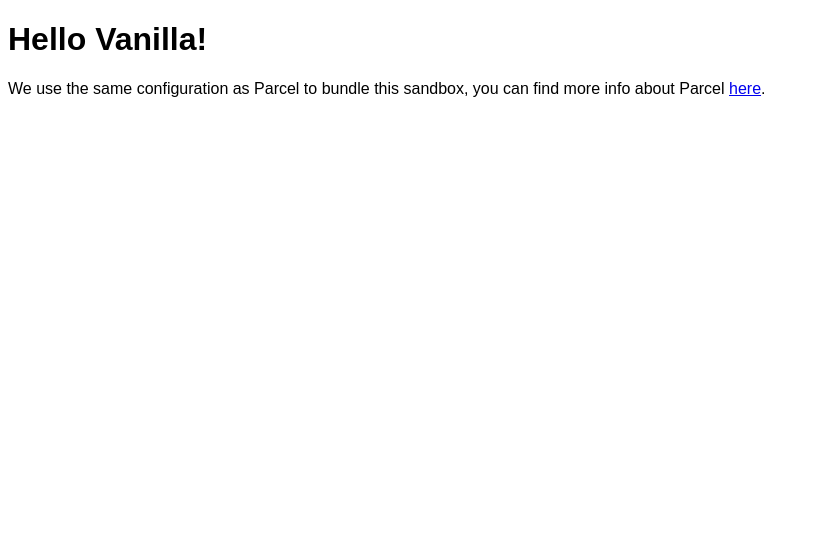
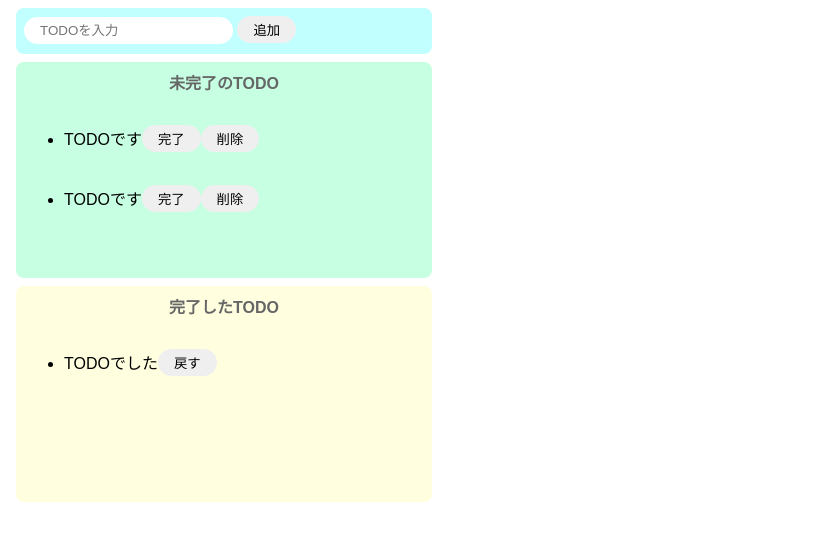
Before and after one commit to takumi3110/todo-js, a website built with Parcel: page index.html in a window 1280 px wide. Shown: the whole page, without its empty margins (0-819 px from the left). Built offline with nearby package versions, Linux system fonts and the light colour scheme.

Commit message:
下準備OK html, css,の調整

```diff
--- a/index.html
+++ b/index.html
@@ -1,16 +1,49 @@
 <!DOCTYPE html>
 <html>
-
   <head>
     <title>Parcel Sandbox</title>
     <meta charset="UTF-8" />
   </head>
 
   <body>
-	<div id="app"></div>
-
-	<script src="src/index.js">
-	</script>
+    <div class="input-aria">
+      <input type="text" placeholder="TODOを入力" />
+      <button>追加</button>
+    </div>
+    <div class="incomplete-aria">
+      <p class="title">未完了のTODO</p>
+      <ul>
+        <li>
+          <div class="list-row">
+            <p>
+              TODOです
+            </p>
+            <button>完了</button>
+            <button>削除</button>
+          </div>
+        </li>
+        <li>
+          <div class="list-row">
+            <p>
+              TODOです
+            </p>
+            <button>完了</button>
+            <button>削除</button>
+          </div>
+        </li>
+      </ul>
+    </div>
+    <div class="complete-aria">
+      <p class="title">完了したTODO</p>
+      <ul>
+        <li>
+          <div class="list-row">
+            <p>TODOでした</p>
+            <button>戻す</button>
+          </div>
+        </li>
+      </ul>
+    </div>
+    <script src="src/index.js"></script>
   </body>
-
 </html>
--- a/src/index.js
+++ b/src/index.js
@@ -1,10 +1 @@
 import "./styles.css";
-
-document.getElementById("app").innerHTML = `
-<h1>Hello Vanilla!</h1>
-<div>
-  We use the same configuration as Parcel to bundle this sandbox, you can find more
-  info about Parcel
-  <a href="https://parceljs.org" target="_blank" rel="noopener noreferrer">here</a>.
-</div>
-`;
--- a/src/styles.css
+++ b/src/styles.css
@@ -1,3 +1,66 @@
 body {
   font-family: sans-serif;
 }
+
+input {
+  border-radius: 15px;
+  border: none;
+  padding: 6px 16px;
+  outline: none;
+}
+
+button {
+  border-radius: 16px;
+  border: none;
+  padding: 4px 16px;
+}
+
+button:hover {
+  background-color: #ff7fff;
+  color: white;
+  cursor: pointer;
+}
+
+li {
+  margin-right: 8px;
+}
+
+.input-aria {
+  background-color: #c1ffff;
+  width: 400px;
+  height: 30px;
+  padding: 8px;
+  margin: 8px;
+  border-radius: 8px;
+}
+
+.incomplete-aria {
+  background-color: #c6ffe2;
+  width: 400px;
+  min-height: 200px;
+  padding: 8px;
+  margin: 8px;
+  border-radius: 8px;
+}
+
+.complete-aria {
+  background-color: #ffffe0;
+  width: 400px;
+  min-height: 200px;
+  padding: 8px;
+  margin: 8px;
+  border-radius: 8px;
+}
+
+.title {
+  text-align: center;
+  margin-top: 0;
+  font-weight: bold;
+  color: #666;
+}
+
+.list-row {
+  display: flex;
+  align-items: center;
+  padding-bottom: 4px;
+}
```
Also changed, not shown: package.json (+8 -2 lines). Lines whose indentation alone changed are shown as unchanged.
